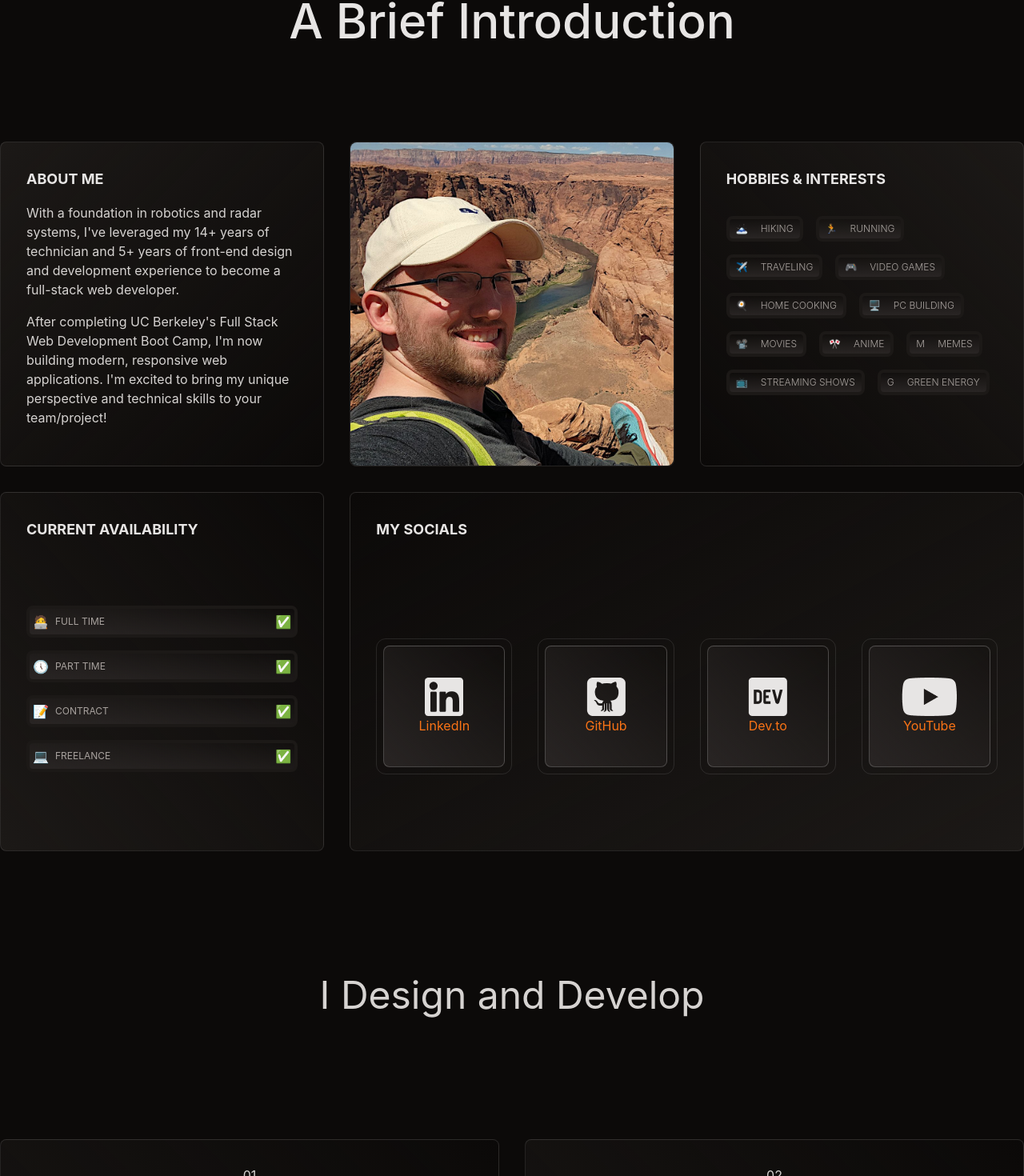
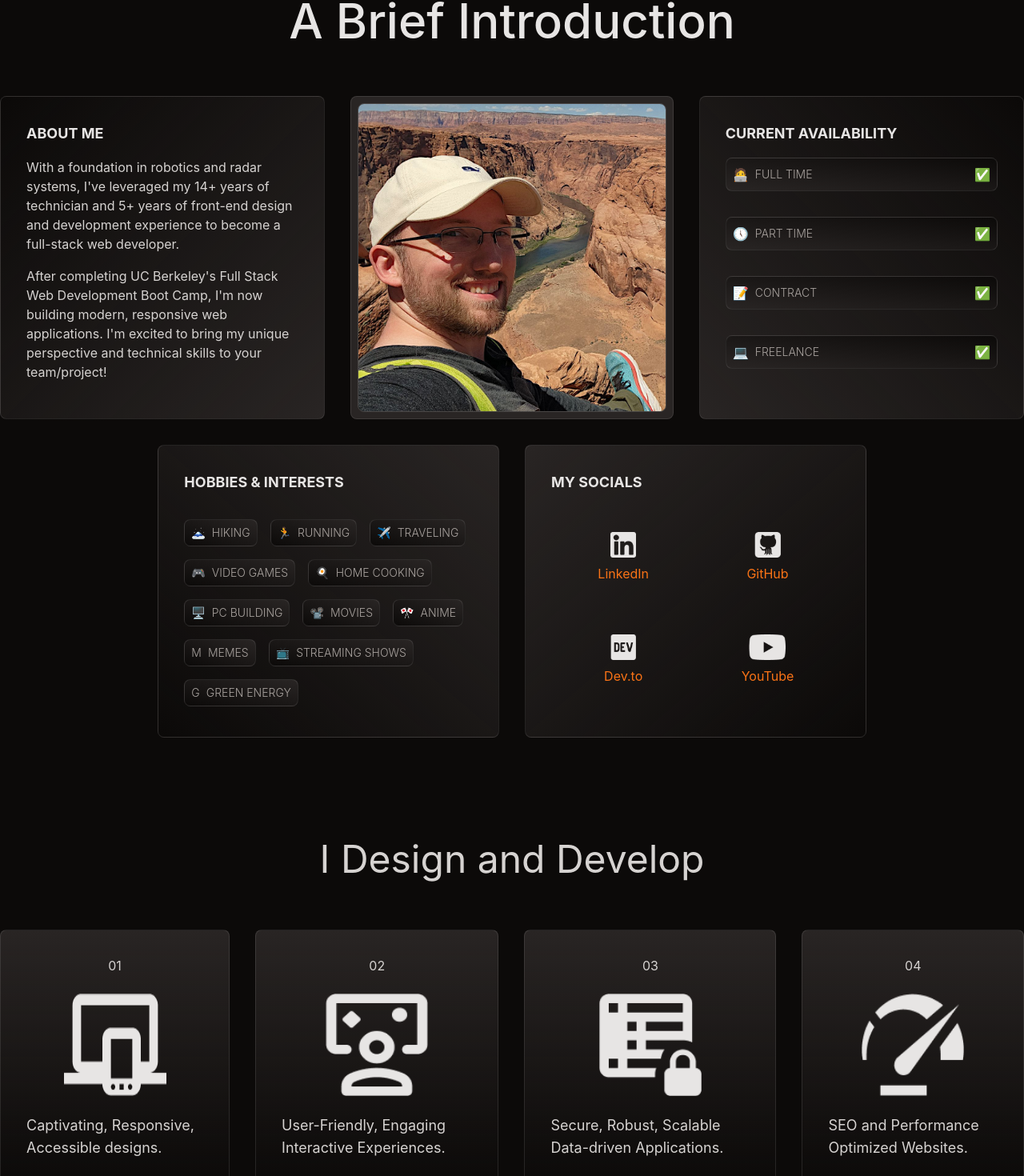
Before and after one commit to Torvec/myPortfolio, a React (Vite) app: page / in a window 1280 px wide. Shown: the part 700-2170 px from the top of the page at 80% size. Built offline with nearby package versions, Linux system fonts and the light colour scheme; a web font is replaced by a local one.

Commit message:
Modify about me section styles more

```diff
--- a/src/components/AboutMeSection.tsx
+++ b/src/components/AboutMeSection.tsx
@@ -21,11 +21,11 @@ export default function AboutMeSection() {
     const { introHeader, introP1, introP2 } = introData;
 
     return (
-      <>
+      <div className="rounded-lg border border-white/10 bg-gradient-to-tl from-stone-800 p-8 md:w-4/12">
         <AboutMeSubHeader headingText={introHeader} />
         <p className="mb-4 text-stone-300">{introP1}</p>
         <p className="text-stone-300">{introP2}</p>
-      </>
+      </div>
     );
   };
 
@@ -33,19 +33,21 @@ export default function AboutMeSection() {
     const { src, alt } = profilePicData;
 
     return (
+      <div className="rounded-lg border border-white/10 bg-stone-800 p-2 md:w-4/12">
         <img
           src={src}
           alt={alt}
-        className="h-full w-full rounded-lg object-cover "
+          className="h-full w-full rounded-lg border border-white/15 object-cover"
         />
+      </div>
     );
   };
 
   const HobbyItem = ({ hobby, icon }: { hobby: string; icon: string }) => {
     return (
-      <li className="flex items-center rounded-lg border-4 border-stone-900 bg-gradient-to-t from-stone-800 text-xs font-light uppercase">
-        <span className="px-2 py-1">{icon}</span>
-        <span className="px-2 py-1">{hobby}</span>
+      <li className="flex items-center gap-2 rounded-lg border border-white/10 bg-gradient-to-bl from-stone-800 to-stone-950 px-2 py-1.5 text-sm font-light uppercase">
+        <span>{icon}</span>
+        <span>{hobby}</span>
       </li>
     );
   };
@@ -55,23 +57,23 @@ export default function AboutMeSection() {
     const { hobbyHeader, hobbyList } = hobbiesData;
 
     return (
-      <>
+      <div className="rounded-lg border border-white/10 bg-gradient-to-bl from-stone-800 p-8 md:w-4/12">
         <AboutMeSubHeader headingText={hobbyHeader} />
         <ul className="flex flex-wrap gap-4 pt-4 text-stone-400">
           {hobbyList.map(({ hobby, icon }, index) => (
             <HobbyItem key={index} hobby={hobby} icon={icon} />
           ))}
         </ul>
-      </>
+      </div>
     );
   };
 
   const AvailabilityItem = ({ type, icon }: { type: string; icon: string }) => {
     return (
-      <li className="flex items-center justify-between rounded-lg border-4 border-stone-900 bg-gradient-to-tr from-stone-800 p-1 text-stone-400">
+      <li className="flex items-center justify-between rounded-lg border border-white/10 bg-gradient-to-tr from-stone-800 to-stone-950 p-2 text-stone-400">
         <div className="flex items-center gap-2">
           <span>{icon}</span>
-          <span className="text-xs uppercase">{type}</span>
+          <span className="text-sm font-light uppercase">{type}</span>
         </div>
         <span>✅</span>
       </li>
@@ -82,14 +84,14 @@ export default function AboutMeSection() {
     const { availabilityHeader, availabilityList } = availabilityData;
 
     return (
-      <>
+      <div className="rounded-lg border border-white/10 bg-gradient-to-tr from-stone-800 p-8 md:w-4/12">
         <AboutMeSubHeader headingText={availabilityHeader} />
-        <ul className="flex h-full flex-col justify-center gap-4">
+        <ul className="flex flex-col gap-8">
           {availabilityList.map(({ type, icon }, index) => (
             <AvailabilityItem key={index} type={type} icon={icon} />
           ))}
         </ul>
-      </>
+      </div>
     );
   };
 
@@ -107,10 +109,10 @@ export default function AboutMeSection() {
         href={href}
         target="_blank"
         rel="noopener noreferrer"
-        className="block aspect-square rounded-xl border border-white/10 p-2"
+        className={`group w-1/2 border-white/25`}
       >
-        <li className="flex h-full flex-col items-center justify-center rounded-lg border border-white/20 bg-gradient-to-tr from-stone-800">
-          <img src={logo} alt={label} />
+        <li className="flex flex-col items-center justify-center gap-2 py-8">
+          <img src={logo} alt={label} className="h-8" />
           <span className="text-orange-500 transition-all duration-300 ease-in-out hover:text-orange-600">
             {label}
           </span>
@@ -124,14 +126,14 @@ export default function AboutMeSection() {
     const { socialLinksHeader, socialLinksList } = socialLinksData;
 
     return (
-      <>
+      <div className="rounded-lg border border-white/10 bg-gradient-to-br from-stone-800 p-8 md:w-4/12">
         <AboutMeSubHeader headingText={socialLinksHeader} />
-        <ul className="grid h-full grid-cols-2 place-content-center gap-8 md:grid-cols-4">
+        <ul className="flex flex-wrap">
           {socialLinksList.map(({ href, logo, label }, index) => (
             <SocialLinkItem key={index} href={href} logo={logo} label={label} />
           ))}
         </ul>
-      </>
+      </div>
     );
   };
 
@@ -145,7 +147,7 @@ export default function AboutMeSection() {
     icon: string;
   }) => {
     return (
-      <div className="flex aspect-square flex-col items-center justify-between rounded-lg border border-white/10 bg-gradient-to-tr from-stone-900 p-8 text-stone-300 md:col-span-2 md:row-span-2">
+      <div className="flex h-[40vh] flex-col items-center justify-between rounded-lg border border-white/10 bg-gradient-to-b from-stone-800 p-8 text-stone-300">
         <span>0{number}</span>
         <img src={icon} alt="" className="size-32" />
         <p className="text-pretty text-lg">{text}</p>
@@ -159,45 +161,31 @@ export default function AboutMeSection() {
 
     return (
       <>
-        <div className="row-span-1 place-content-center md:col-span-4">
-          <h3 className="text-center text-3xl text-stone-300 md:text-5xl">
+        <h3 className="pb-16 pt-32 text-center text-3xl text-stone-300 md:text-5xl">
           {devGoalsHeader}
         </h3>
-        </div>
+        <div className="flex gap-8">
           {devGoalList.map(({ text, icon }, index) => (
             <GoalItem key={index} number={index + 1} text={text} icon={icon} />
           ))}
+        </div>
       </>
     );
   };
 
   return (
     <section id="about" className="container mx-auto">
-      <div className="mb-8 grid gap-8 px-4 md:grid-cols-3 md:grid-rows-2 md:px-0">
-        <div className="md:col-span-3 md:row-span-1">
       <SectionHeader title="A Brief Introduction" />
-        </div>
-        <div className="rounded-lg border border-white/10 bg-gradient-to-br from-stone-900 p-8">
+      <div className="mb-8 flex flex-col gap-8 px-4 md:flex-row md:px-0">
         <Intro />
-        </div>
-        <div className="rounded-lg border border-white/10">
         <ProfilePic />
-        </div>
-        <div className="rounded-lg border border-white/10 bg-gradient-to-bl from-stone-900 p-8">
-          <HobbiesList />
-        </div>
-      </div>
-      <div className="mb-8 grid gap-8 px-4 md:grid-cols-3 md:px-0">
-        <div className="rounded-lg border border-white/10 bg-gradient-to-tr from-stone-900 p-8 md:col-span-1 md:aspect-square">
         <AvailabilityList />
       </div>
-        <div className="rounded-lg border border-white/10 bg-gradient-to-tl from-stone-900 p-8 md:col-span-2">
+      <div className="flex flex-col justify-center gap-8 px-4 md:flex-row md:px-0">
+        <HobbiesList />
         <SocialLinkList />
       </div>
-      </div>
-      <div className="mb-64 grid gap-8 px-4 md:grid-cols-4 md:grid-rows-3 md:px-0">
       <GoalList />
-      </div>
     </section>
   );
 }
```
Lines whose indentation alone changed are shown as unchanged.
